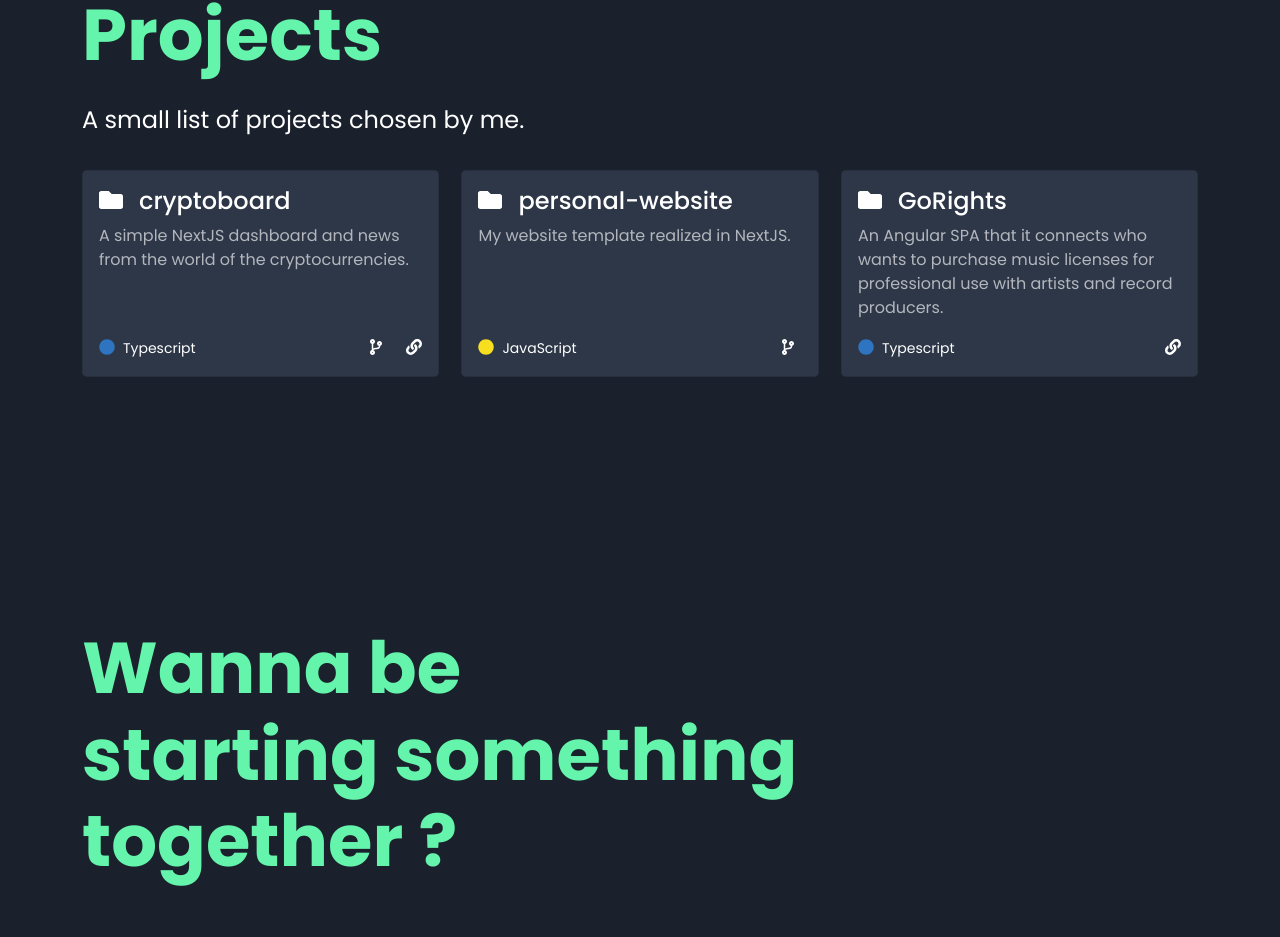
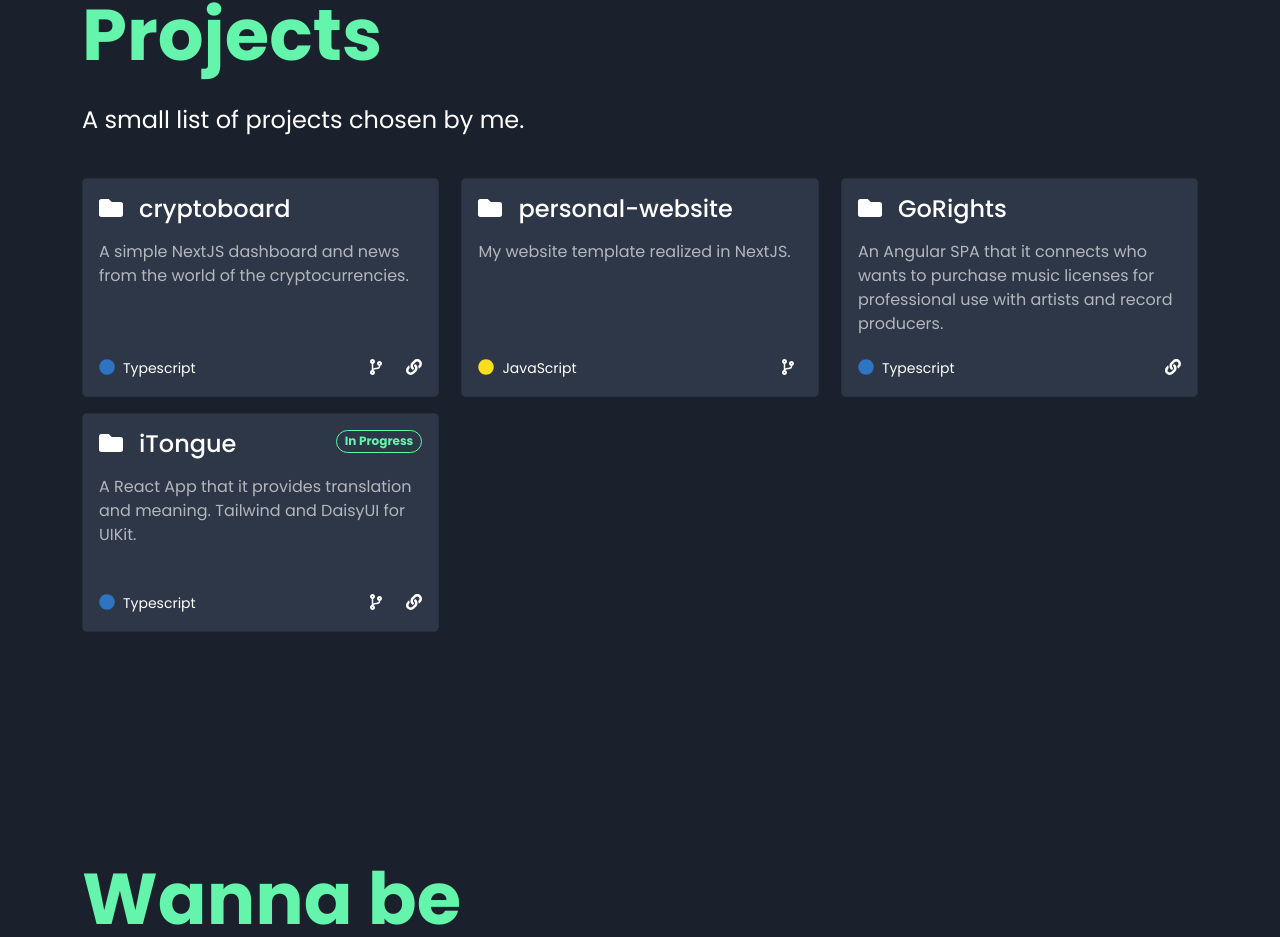
Before and after one commit to stefano-satta/personal-website-2022, a Next.js app: page / in a window 1280 px wide. Shown: the part 1845-2782 px from the top of the page. Built offline with nearby package versions, Linux system fonts and the light colour scheme.

Commit message:
added some in progress feature project card; added itongue project; improve style card;

```diff
--- a/components/common/project-card/ProjectCard.jsx
+++ b/components/common/project-card/ProjectCard.jsx
@@ -1,4 +1,4 @@
-import { Card } from "react-bootstrap"
+import { Card, Badge } from "react-bootstrap"
 import Link from 'next/link'
 import { FontAwesomeIcon } from "@fortawesome/react-fontawesome";
 import { fas } from '@fortawesome/free-solid-svg-icons';
@@ -9,13 +9,21 @@ library.add(fas, fab)
 const ProjectCard = ({project}) => {
 
     return (
-        <Card className="bg-less-dark project-card rounded-3">
+        <Card className="bg-less-dark project-card rounded-3 my-2">
             <Card.Body className="d-flex flex-column">
-                <Card.Title as={'h4'}>
-                    <FontAwesomeIcon icon={['fas', 'folder']}  className="me-3"/>
-                    { project.name }
-                </Card.Title>
-                <Card.Text className="text-light-grey">{ project.description }</Card.Text>
+                <div className="d-flex justify-content-between align-items-start">
+                    <Card.Title as={'h4'}>
+                        <FontAwesomeIcon icon={['fas', 'folder']}  className="me-3"/>
+                        { project.name }
+                    </Card.Title>
+                    {
+                        !project.isCompleted &&
+                        <Badge pill bg="transparent" className="badge-outline badge-success">
+                            In Progress
+                        </Badge>
+                    }
+                </div>
+                <Card.Text className="mt-2 text-light-grey">{ project.description }</Card.Text>
                 <div className="mt-3 d-flex justify-content-between mt-auto">
                     <div>
                         <FontAwesomeIcon icon={['fas', 'circle']}
--- a/styles/global.css
+++ b/styles/global.css
@@ -15,6 +15,12 @@
     --color-git: #f44d28;
     --color-planet: #f45a3b;
     --color-planet-shadow: rgba(0, 0, 0, 0.2);
+}
+
+.badge-success {
+    border: 1px solid var(--color-primary) !important;
+    background-color: transparent !important;
+    color: var(--color-primary);
 }
 
 * { box-sizing: border-box}
@@ -112,7 +118,7 @@ html, body {
 #tech-stack-icons .list-group-item { background: transparent !important; border: unset;}
 #about { padding: 200px 0;}
 #project, #contact { padding-bottom: 200px;}
-.project-card { width: 32%; }
+.project-card { width: 32%; min-height: 50%; }
 
 #contact-mail {
     content: "";
@@ -369,7 +375,7 @@ html, body {
 
 }
 @media screen and (max-width: 767px) {
-  .project-card { width: 100%; margin-bottom: 2rem;}
+  .project-card { width: 100%; margin-bottom: 2rem; max-height: 202px;}
   .fs-name { font-size: 4.375rem; }
   .fs-title-section { font-size: 4rem ;}
   .fs-contact-mail { font-size: 1.5rem;}
--- a/utility/project-list.js
+++ b/utility/project-list.js
@@ -6,6 +6,7 @@ export const PROJECTS = [
         language: 'Typescript',
         bgIconColor: 'bg-icon-typescript',
         date: '10-14-2021',
+        isCompleted: true,
         github: 'https://github.com/stefano-satta/cryptoboard',
         siteUrl: 'https://cryptosboard.netlify.app/'
     },
@@ -16,6 +17,7 @@ export const PROJECTS = [
         language: 'JavaScript',
         bgIconColor: 'bg-icon-javascript',
         date: '01-10-2022',
+        isCompleted: true,
         github: 'https://github.com/stefano-satta/personal-website',
         siteUrl: ''
     },
@@ -26,7 +28,19 @@ export const PROJECTS = [
         language: 'Typescript',
         bgIconColor: 'bg-icon-typescript',
         date: '01-10-2022',
+        isCompleted: true,
         github: null,
         siteUrl: 'https://www.gorights.it/'
+    },
+    {
+        name: 'iTongue',
+        description: 'A React App that it provides translation and meaning. Tailwind and DaisyUI for UIKit.',
+        framework: 'React',
+        language: 'Typescript',
+        bgIconColor: 'bg-icon-typescript',
+        date: '10-05-2022',
+        isCompleted: false,
+        github: 'https://github.com/stefano-satta/iTongue',
+        siteUrl: 'https://stefano-satta.github.io/iTongue'
     }
 ]
```
Also changed, not shown: components/feature/section-page/Project.jsx (line endings or trailing spaces).
